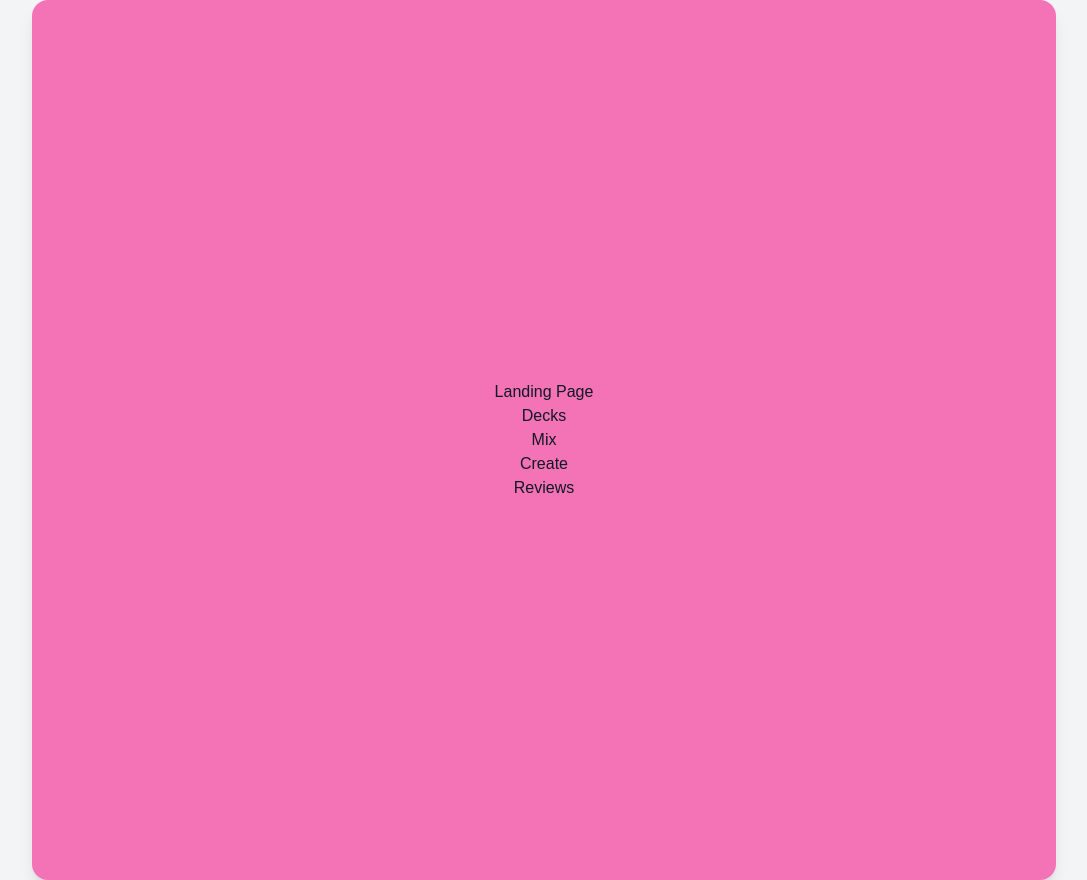
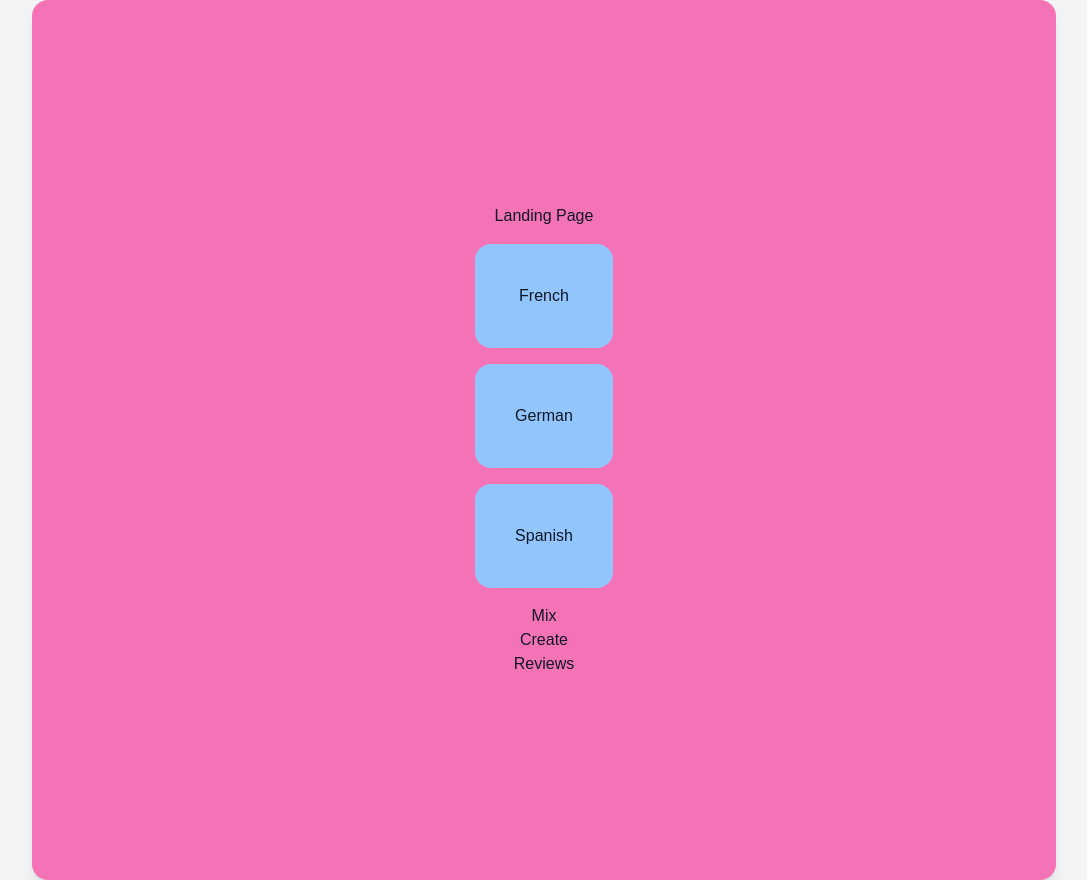
Before and after one commit to parXhill/ankiller-ai-tests, a Next.js app: page /uxtest in a window 1280 px wide. Shown: the whole page, without its empty margins (96-1183 px from the left). Built offline with nearby package versions, Linux system fonts and the light colour scheme.

Commit message:
Made cards display

```diff
--- /dev/null
+++ b/src/app/assets/deckDummyData.ts
@@ -0,0 +1,229 @@
+// Define the Card interface
+export interface Card {
+    id: number;
+    keyword: string;
+    translation: string;
+    exemplar: string;
+    exemplarTranslation: string;
+  }
+
+  // Define the Deck interface
+export interface Deck {
+    id: number;
+    title: string;
+    cards: Card[];
+  }
+
+
+  // Assign the object to the interface
+export const frenchDummyDeck: Deck = {
+    id: 1,
+    title: 'French',
+    cards: [
+      {
+        id: 1,
+        keyword: 'Regarder',
+        translation: 'To look',
+        exemplar: 'Je regarde la télévision',
+        exemplarTranslation: 'I am watching television',
+      },
+      {
+        id: 2,
+        keyword: 'Écouter',
+        translation: 'To listen',
+        exemplar: 'J\'écoute de la musique',
+        exemplarTranslation: 'I am listening to music',
+      },
+      {
+        id: 3,
+        keyword: 'Parler',
+        translation: 'To speak',
+        exemplar: 'Je parle français',
+        exemplarTranslation: 'I speak French',
+      },
+      {
+        id: 4,
+        keyword: 'Manger',
+        translation: 'To eat',
+        exemplar: 'Je mange du pain',
+        exemplarTranslation: 'I am eating bread',
+      },
+      {
+        id: 5,
+        keyword: 'Boire',
+        translation: 'To drink',
+        exemplar: 'Je bois du café',
+        exemplarTranslation: 'I am drinking coffee',
+      },
+      {
+        id: 6,
+        keyword: 'Dormir',
+        translation: 'To sleep',
+        exemplar: 'Je dors',
+        exemplarTranslation: 'I am sleeping',
+      },
+      {
+        id: 7,
+        keyword: 'Voir',
+        translation: 'To see',
+        exemplar: 'Je vois un film',
+        exemplarTranslation: 'I am watching a movie',
+      },
+      {
+        id: 8,
+        keyword: 'Lire',
+        translation: 'To read',
+        exemplar: 'Je lis un livre',
+        exemplarTranslation: 'I am reading a book',
+      },
+      {
+        id: 9,
+        keyword: 'Écrire',
+        translation: 'To write',
+        exemplar: 'J\'écris une lettre',
+        exemplarTranslation: 'I am writing a letter',
+      },
+    ],
+  };
+
+export const germanDummyDeck: Deck = {
+    id: 2,
+    title: 'German',
+    cards: [
+      {
+        id: 1,
+        keyword: 'Sehen',
+        translation: 'To see',
+        exemplar: 'Ich sehe einen Film',
+        exemplarTranslation: 'I am watching a movie',
+      },
+      {
+        id: 2,
+        keyword: 'Hören',
+        translation: 'To hear',
+        exemplar: 'Ich höre Musik',
+        exemplarTranslation: 'Ich höre Musik'
+            },
+            {
+              id: 3,
+              keyword: 'Sprechen',
+              translation: 'To speak',
+              exemplar: 'Ich spreche Deutsch',
+              exemplarTranslation: 'I speak German',
+            },
+            {
+              id: 4,
+              keyword: 'Essen',
+              translation: 'To eat',
+              exemplar: 'Ich esse Brot',
+              exemplarTranslation: 'I am eating bread',
+            },
+            {
+              id: 5,
+              keyword: 'Trinken',
+              translation: 'To drink',
+              exemplar: 'Ich trinke Kaffee',
+              exemplarTranslation: 'I am drinking coffee',
+            },
+            {
+              id: 6,
+              keyword: 'Schlafen',
+              translation: 'To sleep',
+              exemplar: 'Ich schlafe',
+              exemplarTranslation: 'I am sleeping',
+            },
+            {
+              id: 7,
+              keyword: 'Sehen',
+              translation: 'To see',
+              exemplar: 'Ich sehe einen Film',
+              exemplarTranslation: 'I am watching a movie',
+            },
+            {
+              id: 8,
+              keyword: 'Lesen',
+              translation: 'To read',
+              exemplar: 'Ich lese ein Buch',
+              exemplarTranslation: 'I am reading a book',
+            },
+            {
+              id: 9,
+              keyword: 'Schreiben',
+              translation: 'To write',
+              exemplar: 'Ich schreibe einen Brief',
+              exemplarTranslation: 'I am writing a letter',
+            },
+            ],
+          };
+
+        export const spanishDummyDeck: Deck = {
+            id: 3,
+            title: 'Spanish',
+            cards: [
+            {
+              id: 1,
+              keyword: 'Mirar',
+              translation: 'To look',
+              exemplar: 'Yo miro la televisión',
+              exemplarTranslation: 'I am watching television',
+            },
+            {
+              id: 2,
+              keyword: 'Escuchar',
+              translation: 'To listen',
+              exemplar: 'Yo escucho música',
+              exemplarTranslation: 'I am listening to music',
+            },
+            {
+              id: 3,
+              keyword: 'Hablar',
+              translation: 'To speak',
+              exemplar: 'Yo hablo español',
+              exemplarTranslation: 'I speak Spanish',
+            },
+            {
+              id: 4,
+              keyword: 'Comer',
+              translation: 'To eat',
+              exemplar: 'Yo como pan',
+              exemplarTranslation: 'I am eating bread',
+            },
+            {
+              id: 5,
+              keyword: 'Beber',
+              translation: 'To drink',
+              exemplar: 'Yo bebo café',
+              exemplarTranslation: 'I am drinking coffee',
+            },
+            {
+              id: 6,
+              keyword: 'Dormir',
+              translation: 'To sleep',
+              exemplar: 'Yo duermo',
+              exemplarTranslation: 'I am sleeping',
+            },
+            {
+              id: 7,
+              keyword: 'Ver',
+              translation: 'To see',
+              exemplar: 'Yo veo una película',
+              exemplarTranslation: 'I am watching a movie',
+            },
+            {
+              id: 8,
+              keyword: 'Leer',
+              translation: 'To read',
+              exemplar: 'Yo leo un libro',
+              exemplarTranslation: 'I am reading a book',
+            },
+            {
+              id: 9,
+              keyword: 'Escribir',
+              translation: 'To write',
+              exemplar: 'Yo escribo una carta',
+              exemplarTranslation: 'I am writing a letter',
+            },
+            ],
+          };
+
+export const dummyDecks: Deck[] = [frenchDummyDeck, germanDummyDeck, spanishDummyDeck];
--- a/src/app/uxtest/components/DeckCard.tsx
+++ b/src/app/uxtest/components/DeckCard.tsx
@@ -1,16 +1,31 @@
+'use client'
+
 import { useState } from 'react';
-import { useSelector } from 'react-redux';
+import { useSelector, useDispatch } from 'react-redux';
+import { Deck, Card} from '../../assets/deckDummyData';
+import { setSelectedDeck } from '../../../store/deckSlice';
+import Link from 'next/link';
 
-export default function DeckCard({deckData: object}) {
+
+export default function DeckCard({deckData} : {deckData: Deck}) {
 
     const selectedDeck = useSelector((state: any) => state.deck.selectedDeck);
+    console.log(selectedDeck);
+    const dispatch = useDispatch();
 
     return (
-        <div className="flex">
+        <div onClick={()=> dispatch(setSelectedDeck(deckData) )} className="flex bg-blue-300 p-10 m-4 rounded-2xl hover:bg-slate-100 cursor-pointer text-center items-center justify-center">
 
-            {selectedDeck !== deckData.deckId ? (<p>{deckData.deckName}</p>) :
+            {
+            selectedDeck && selectedDeck.id === deckData.id ?    (<div className="flex gap-x-2">
+                <p>Review</p>
+                <Link href='./uxtest/editor'><p>Browse</p></Link>
+                <p>Add</p>
+                </div>)
+                :
+                (<p>{deckData.title}</p>)
 
-            null}
+            }
 
         </div>
     );
--- a/src/app/uxtest/editor/page.tsx
+++ b/src/app/uxtest/editor/page.tsx
@@ -1,7 +1,66 @@
+'use client'
+
+import React, { use } from 'react';
+import { useSelector } from 'react-redux';
+
+// Define the Deck and Card interfaces
+interface Card {
+  id: number;
+  keyword: string;
+  translation: string;
+  exemplar: string;
+  exemplarTranslation: string;
+}
+
+interface Deck {
+  id: number;
+  title: string;
+  cards: Card[];
+}
+
 export default function EditorPage() {
+  // Fetch the selectedDeck from Redux state
+  const selectedDeck: Deck = useSelector((state: any) => state.deck.selectedDeck);
+
+  console.log('selectedDeck', selectedDeck)
+
+  if (!selectedDeck) {
     return (
-        <>
-        <p>Editor</p>
-        </>
+      <div className="flex items-center justify-center h-screen">
+        <p className="text-xl text-gray-500">No deck selected</p>
+      </div>
     );
+  }
+
+  return (
+
+    <div className="container mx-auto p-4">
+      <h1 className="text-3xl font-bold text-center mb-6">{selectedDeck.title} Deck</h1>
+      <div className="overflow-x-auto">
+        <table className="table-auto w-full border-collapse border border-gray-300 shadow-md">
+          <thead>
+            <tr className="bg-gray-100">
+              <th className="border border-gray-300 px-4 py-2 text-left">ID</th>
+              <th className="border border-gray-300 px-4 py-2 text-left">Keyword</th>
+              <th className="border border-gray-300 px-4 py-2 text-left">Translation</th>
+              <th className="border border-gray-300 px-4 py-2 text-left">Exemplar</th>
+              <th className="border border-gray-300 px-4 py-2 text-left">Exemplar Translation</th>
+            </tr>
+          </thead>
+          <tbody>
+            {selectedDeck.cards.map((card) => (
+              <tr key={card.id} className="even:bg-gray-50">
+                <td className="border border-gray-300 px-4 py-2 text-center">{card.id}</td>
+                <td className="border border-gray-300 px-4 py-2">{card.keyword}</td>
+                <td className="border border-gray-300 px-4 py-2">{card.translation}</td>
+                <td className="border border-gray-300 px-4 py-2">{card.exemplar}</td>
+                <td className="border border-gray-300 px-4 py-2">{card.exemplarTranslation}</td>
+              </tr>
+            ))}
+          </tbody>
+        </table>
+      </div>
+    </div>
+    );
+
 }
--- a/src/app/uxtest/page.tsx
+++ b/src/app/uxtest/page.tsx
@@ -1,5 +1,10 @@
+'use client'
+
 import Link from "next/link";
 import DeckCard from "./components/DeckCard";
+import { dummyDecks } from "../assets/deckDummyData";
+
+
 
 export default function UxPage() {
 
@@ -8,10 +13,10 @@ export default function UxPage() {
   return (
     <>
     <p>Landing Page</p>
-    <p>Decks</p>
+    {dummyDecks.map((deck) => (<DeckCard deckData={deck} key={deck.id} />))}
     <p>Mix</p>
-    <p>Create</p>
-    <Link href="/uxtest/reviews">Reviews</Link>
+    <Link href='/uxtest/createdeck'><p>Create</p></Link>
+    <Link href="/uxtest/reviews"><p>Reviews</p></Link>
     </>
   );
 }
--- a/src/store/deckSlice.ts
+++ b/src/store/deckSlice.ts
@@ -3,15 +3,15 @@ import { createSlice } from '@reduxjs/toolkit';
 const deckSlice = createSlice({
   name: 'deck',
   initialState: {
-    selectedItem: null,
+    selectedDeck: null,
   },
   reducers: {
-    setSelectedItem: (state, action) => {
-      state.selectedItem = action.payload;
+    setSelectedDeck: (state, action) => {
+      state.selectedDeck = action.payload;
     },
   },
 });
 
-export const { setSelectedItem } = deckSlice.actions;
+export const { setSelectedDeck } = deckSlice.actions;
 
 export default deckSlice.reducer;
```
